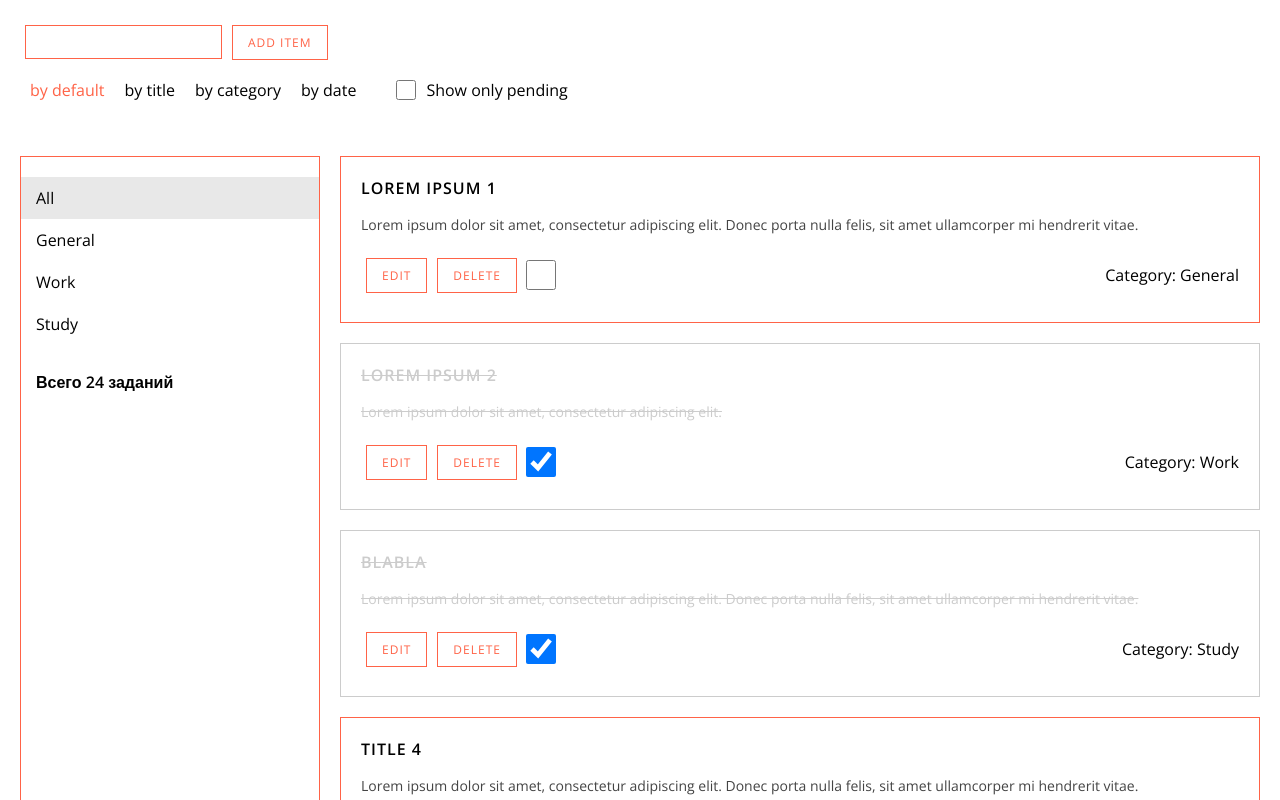
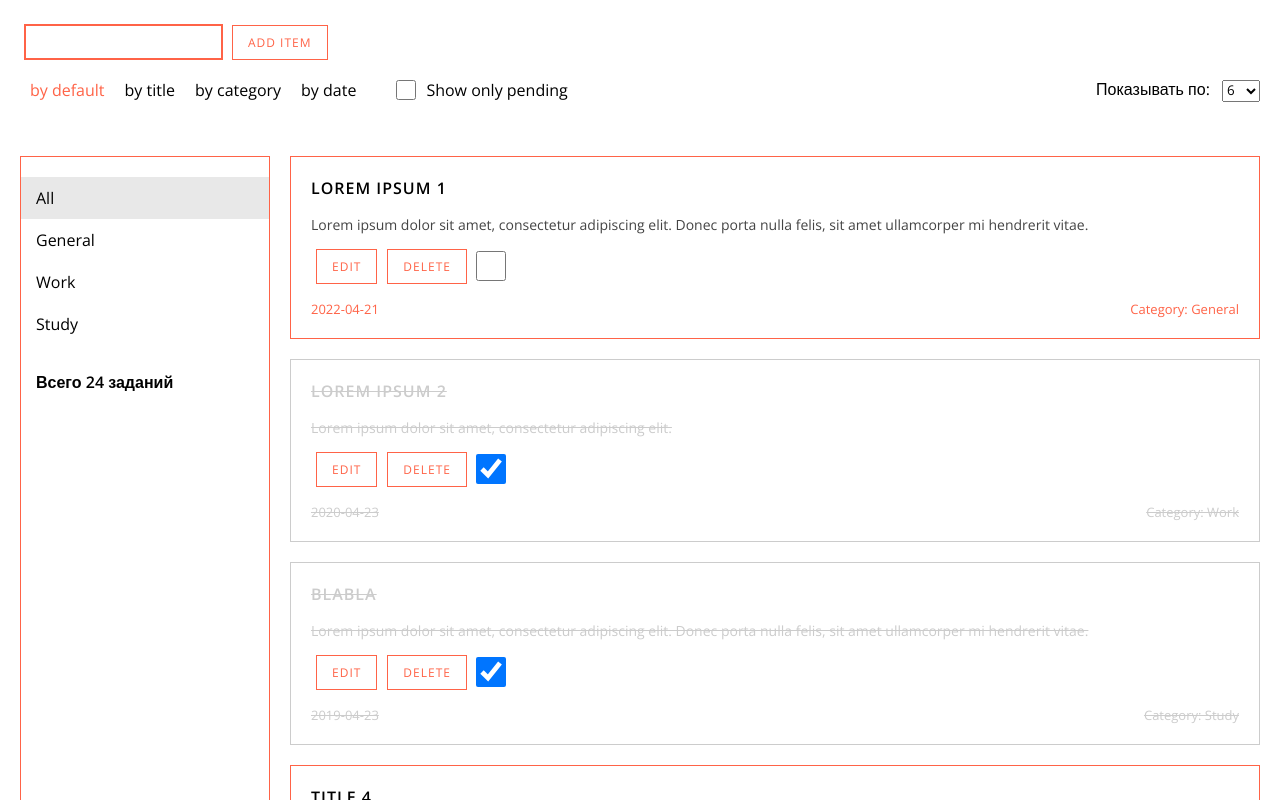
Before and after one commit to AleksandrKalinin/options-api, a Vue app: page / in a window 1280 px wide. Shown: the top 800 px of the page. Built offline with nearby package versions, Linux system fonts and the light colour scheme.

Commit message:
Splitted vuex store into modules

```diff
--- a/src/App.vue
+++ b/src/App.vue
@@ -23,7 +23,7 @@ import TodoList from './components/TodoList.vue'
 import SideBar from './components/SideBar.vue'
 import NavigationBar from './components/NavigationBar.vue'
 import AddModal from './components/AddModal.vue'
-
+import {mapActions} from "vuex";
 export default {
   name: 'App',
   data(){
@@ -33,6 +33,7 @@ export default {
     }
   },
   methods: {
+    ...mapActions(["fetchItems"]),
     addItem: function(e) {
       e.preventDefault();
       let newItem = {
@@ -65,12 +66,14 @@ export default {
     }
   },
   mounted() {
+    this.fetchItems();
+    /*
     fetch('./todos.json')
       .then(response => response.json())
       .then(data => {
         this.$store.commit('updateItems', data);
       })
-      .then(() => this.$store.commit('itemsFetched'))
+      .then(() => this.$store.commit('itemsFetched')) */
   },
   components: {
     TodoList,
@@ -105,7 +108,7 @@ body {
 }
 
 .todo-section {
-  width: calc(100% - 320px);
+  width: calc(100% - 270px);
   margin-left: 20px;
 }
 
@@ -116,8 +119,15 @@ body {
   transition: .1s all;
 }
 
-.todo-item__completed {
-  border: 1px solid #CCCCCC;
+.todo-footer {
+  display: flex;
+  justify-content: space-between;
+}
+
+.todo-date {
+  color: tomato;
+  font-size: 13px;
+  margin: 16px 0 0 0;
 }
 
 .todo-item__header {
@@ -133,6 +143,10 @@ body {
   color: #444;
   letter-spacing: 0.5;
   transition: .1s all;
+}
+
+.todo-item__completed {
+  border: 1px solid #CCCCCC;
 }
 
 .todo-text__completed, .todo-header__completed {
@@ -171,11 +185,17 @@ body {
   background: white;
 }
 
-  .todo-input {
+.todo-input, .todo-select {
   border: 1px solid tomato;
+  outline: 1px solid tomato;
+  border-radius: 0;
   padding: 5px 10px;
   margin: 5px;
   height: 34px;
+}
+
+.todo-select {
+  cursor: pointer;
 }
 
 .todo-checkbox {
--- a/src/components/NavigationBar.vue
+++ b/src/components/NavigationBar.vue
@@ -2,12 +2,22 @@
   <header class="navbar">
     <input type="text" name="" v-model="searchValue" class="todo-input" v-on:input="searchItems">
     <button class="todo-button" v-on:click="toggle()">Add item</button>
+    <div class="navbar-navigation">
       <div class="sorting-order">
         <a class="sorting-order__link" id="default" v-on:click="sortItems" v-bind:class="{'sorting-link_active': sortValue === 'default'}">by default</a>
         <a class="sorting-order__link" id="title" v-on:click="sortItems" v-bind:class="{'sorting-link_active': sortValue === 'title'}">by title</a>
         <a class="sorting-order__link" id="category" v-on:click="sortItems" v-bind:class="{'sorting-link_active': sortValue === 'category'}">by category</a>
         <a class="sorting-order__link" id="date" v-on:click="sortItems" v-bind:class="{'sorting-link_active': sortValue === 'date'}">by date</a>
         <p class="sort-order__pending"><input class="pending-checkbox" type="checkbox" name="" v-on:click="selectPending"> Show only pending </p>
+      </div>
+      <div class="navbar-pagination">
+        <span class="navbar-pagination__text">Показывать по: </span>
+        <select class="pagination-select" v-model="itemsPerPage" >
+          <option class="pagination-select__option">6</option>
+          <option class="pagination-select__option">12</option>
+          <option class="pagination-select__option">18</option>
+        </select>
+      </div>
     </div>
   </header>
 </template>
@@ -23,7 +33,11 @@ export default {
     }
   },
   computed: {
-    ...mapGetters(["sortValue"])
+    ...mapGetters(["sortValue"]),
+    itemsPerPage: {
+      get() { return this.$store.state.pagination.itemsPerPage },
+      set(value) { this.$store.commit('pagination/selectPagesRender', value) }
+    }
   },
   methods: {
     sortItems: function(e){
@@ -53,13 +67,19 @@ export default {
     selectPending: function() {
       this.$store.commit('selectPending');
     }
-
   }
 }
 </script>
 
 <!-- Add "scoped" attribute to limit CSS to this component only -->
 <style scoped>
+
+  .navbar-navigation {
+    display: flex;
+    align-items: center;
+    justify-content: space-between;
+  }
+
   .sorting-order {
     padding: 15px 0;
     display: flex;
@@ -87,4 +107,8 @@ export default {
     border-radius: 0;
     margin: 0 10px 0 0;
   }
+
+  .navbar-pagination__text {
+    margin-right: 8px;
+  }
 </style>
--- a/src/components/SideBar.vue
+++ b/src/components/SideBar.vue
@@ -53,7 +53,7 @@ export default {
 <!-- Add "scoped" attribute to limit CSS to this component only -->
 <style scoped>
   .sidebar {
-    width: 300px;
+    width: 250px;
     border: 1px solid tomato;
     padding: 20px 0;
   }
--- a/src/components/TodoItem.vue
+++ b/src/components/TodoItem.vue
@@ -8,7 +8,10 @@
         <button class="todo-button" v-on:click="deleteItem(item.id)">Delete</button>
         <input type="checkbox" v-on:click="toggleItem(item.id)" v-bind:checked="item.completed" class="todo-checkbox">
       </div>
-      <p class="todo-category">Category: {{item.category}}</p>
+    </div>
+    <div class="todo-footer">
+      <p v-bind:class="{'todo-text__completed': item.completed}" class="todo-date">{{item.date}}</p>
+      <p v-bind:class="{'todo-text__completed': item.completed}" class="todo-date">Category: {{item.category}}</p>
     </div>
   </div>
 </template>
@@ -22,6 +25,7 @@ export default {
   },
   computed: {
     ...mapGetters(["filteredAndSearchedAndSortedItems", "currentPage", "itemsPerPage"]),
+    ...mapGetters("pagination", ["currentPage", "itemsPerPage"]),
     start() {
       return (this.currentPage - 1) * this.itemsPerPage
     },
@@ -38,9 +42,7 @@ export default {
     }
   },
   updated() {
-    //console.log("items");
-    //console.log((this.currentPage - 1) * this.itemsPerPage);
-    console.log(this.filteredAndSearchedAndSortedItems.slice(this.start, this.end))
+
   }
 }
 </script>
--- a/src/components/TodoList.vue
+++ b/src/components/TodoList.vue
@@ -4,7 +4,9 @@
       <TodoItem v-bind:items = "filteredAndSearchedAndSortedItems"/>
     </template>
     <template v-else-if="itemsLoaded && filteredAndSearchedAndSortedItems.length === 0">
-      Sorry, no items for display
+      <div class="empty-placeholder">
+        Sorry, no items for display
+      </div>
     </template>
     <template v-else>
       Loading
@@ -35,13 +37,13 @@ export default {
   },
   computed: {
     ...mapGetters(["filteredAndSearchedAndSortedItems",
-                   "itemsLoaded",
-                   "itemsPerPage",
-                   "currentPage"])
+                   "itemsLoaded"]),
+    ...mapGetters("pagination", ["itemsPerPage",
+                   "currentPage"]),
   },
   methods: {
     selectPage: function(value){
-      this.$store.commit("selectPage", value)
+      this.$store.commit("pagination/selectPage", value)
     },
     renderPagination: function() {
       let arr = [];
@@ -61,23 +63,33 @@ export default {
       handler: function() {
         this.renderPagination()
       }
+    },
+   itemsPerPage: {
+      deep: true,
+      handler: function() {
+        this.renderPagination()
+      }
     }
   },
   mounted(){
-   // console.log(this.filteredAndSearchedAndSortedItems)
-    console.log("mounting");
-    //this.renderPagination();
+
   },
   updated(){
-    //console.log(this.filteredAndSearchedAndSortedItems)
-    console.log("updating");
-    //this.renderPagination();
+
   }
 }
 </script>
 
 <!-- Add "scoped" attribute to limit CSS to this component only -->
 <style scoped>
+  .empty-placeholder {
+    width: 100;
+    height: 100%;
+    display: flex;
+    align-items: center;
+    justify-content: centerf;
+  }
+
   .pagination {
     display: flex;
     align-items: center;
--- a/src/store/index.js
+++ b/src/store/index.js
@@ -1,4 +1,5 @@
 import { createStore } from 'vuex'
+import { paginationModule } from '@/store/paginationModule';
 
 export default createStore({
   state: {
@@ -8,20 +9,10 @@ export default createStore({
     itemsLoaded: false,
     sortOrder: false,
     sortValue: "default",
-    onlyPending: false,
-    currentPage: 1,
-    itemsPerPage: 6
+    onlyPending: false
   },
 
   getters: {
-
-    itemsPerPage: state => {
-      return state.itemsPerPage;
-    },
-
-    currentPage: state => {
-      return state.currentPage;
-    },
 
     itemsLoaded: state => {
       return state.itemsLoaded;
@@ -113,17 +104,28 @@ export default createStore({
       state.items.splice(index, 1);
     },
 
-    selectPage(state, value) {
-      state.currentPage = value;
-    },
-
     addItem(state, value) {
       state.items.push(value);
     }
 
   },
   actions: {
+    async fetchItems({commit}) {
+      try {
+        await fetch('./todos.json')
+          .then(response => response.json())
+          .then(data => {
+            commit('updateItems', data);
+          })
+          .then(() => commit('itemsFetched'))
+      } catch (e) {
+          console.log(e)
+      } finally {
+          commit('itemsFetched');
+      }
+    }
   },
   modules: {
+    pagination: paginationModule
   }
 })
--- /dev/null
+++ b/src/store/paginationModule.js
@@ -0,0 +1,28 @@
+export const paginationModule =  {
+  state: () => ({
+    currentPage: 1,
+    itemsPerPage: 6
+  }),
+
+  getters: {
+    itemsPerPage: state => {
+      return state.itemsPerPage;
+    },
+
+    currentPage: state => {
+      return state.currentPage;
+    },
+
+  },
+
+  mutations: {
+    selectPage(state, value) {
+      state.currentPage = value;
+    },
+
+    selectPagesRender(state, value) {
+      state.itemsPerPage = value;
+    }
+  },
+   namespaced: true
+}
```
Lines whose indentation alone changed are shown as unchanged.
